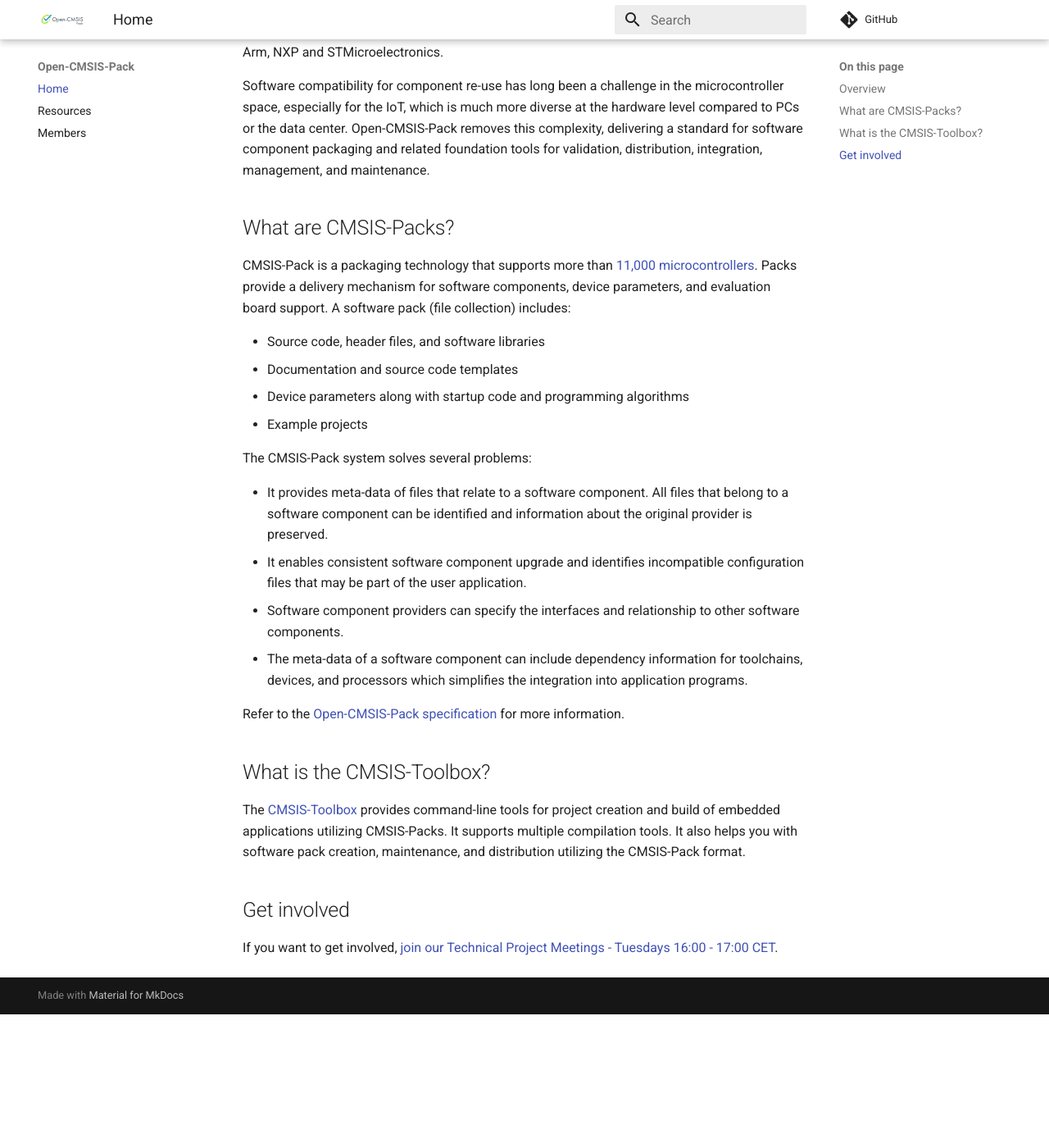
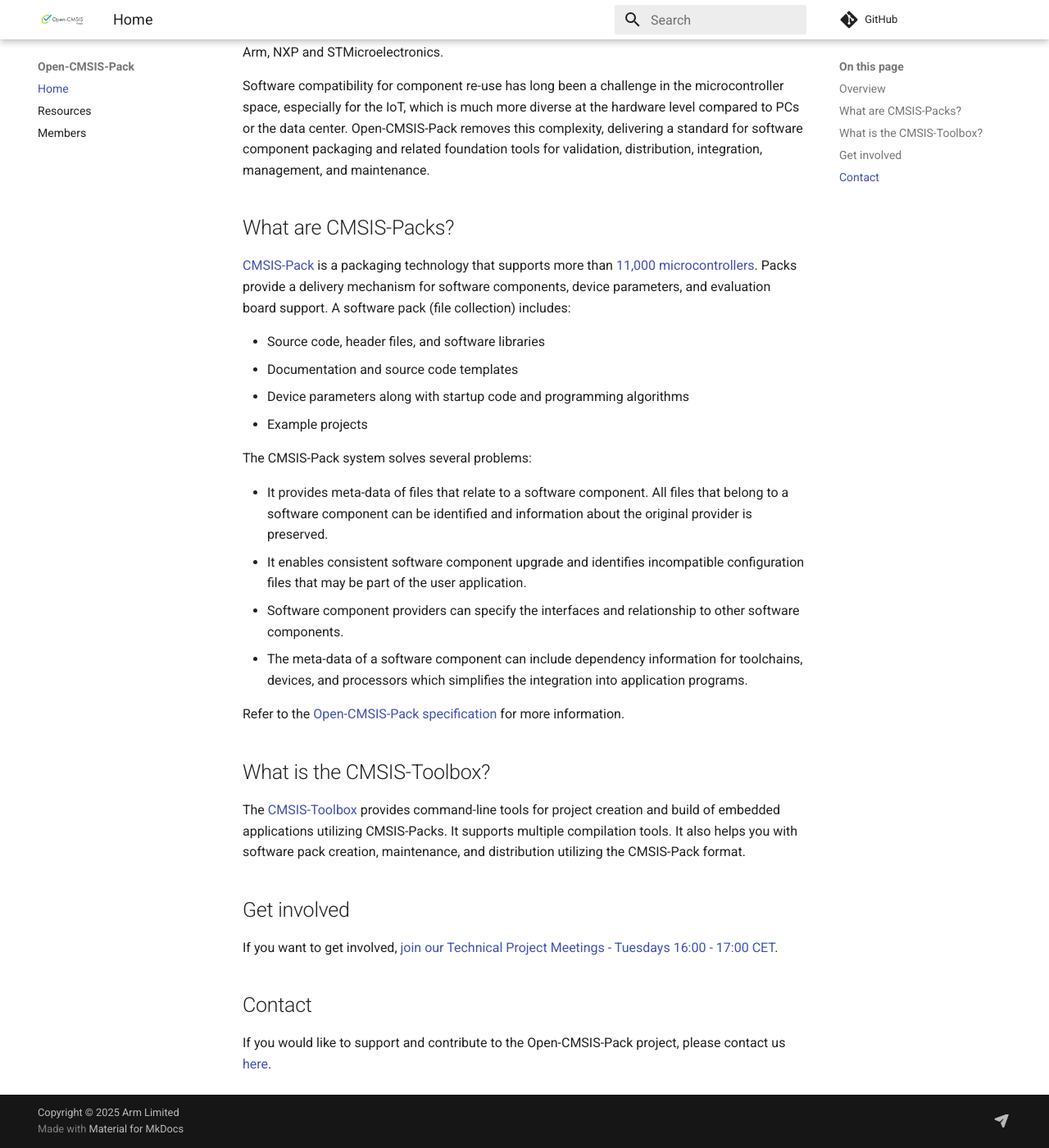
Before and after one commit to Open-CMSIS-Pack/landing, an MkDocs documentation site: the page built from docs/index.md, in a window 1280 px wide and 1400 px high, scrolled down 613 px. Shown: the whole window at 82% size. Built offline with MkDocs 1.6.1 and Material for MkDocs 9.7.7, drawn with Linux system fonts in a browser that asks for light colours; comment, search, counter and statistics services are not loaded; before the commit the page ends 1850 px from its top, so only the background shows below that.

Commit message:
Added contact details and copyright notice

```diff
--- a/docs/index.md
+++ b/docs/index.md
@@ -1,7 +1,6 @@
 ![Open-CMSIS-Pack Logo](./images/ARM2027_Open-CMSIS-Pack_Colour_V2.svg)
 
 # Simplifying IoT Workflows and Lifecycle Management
-
 
 ## Overview
 
@@ -49,3 +49,8 @@
 
 If you want to get involved,
 [join our Technical Project Meetings - Tuesdays 16:00 - 17:00 CET](https://linaro-org.zoom.us/j/92425995029?pwd=ds00bMVC1MuUX80rLzoNNj82SXs3Mn.1).
+
+## Contact
+
+If you would like to support and contribute to the Open-CMSIS-Pack project, please contact us
+[here](mailto:open-cmsis-pack@linaro.org).
--- a/mkdocs.yml
+++ b/mkdocs.yml
@@ -17,3 +17,9 @@
   - attr_list
   - toc:
       title: On this page
+copyright: Copyright &copy; 2025 Arm Limited
+extra:
+  social:
+    - icon: fontawesome/solid/paper-plane
+      link: mailto:open-cmsis-pack@linaro.org
+      name: Contact
```
Also changed, not shown: other parts of docs/index.md (+4 -3 lines).
